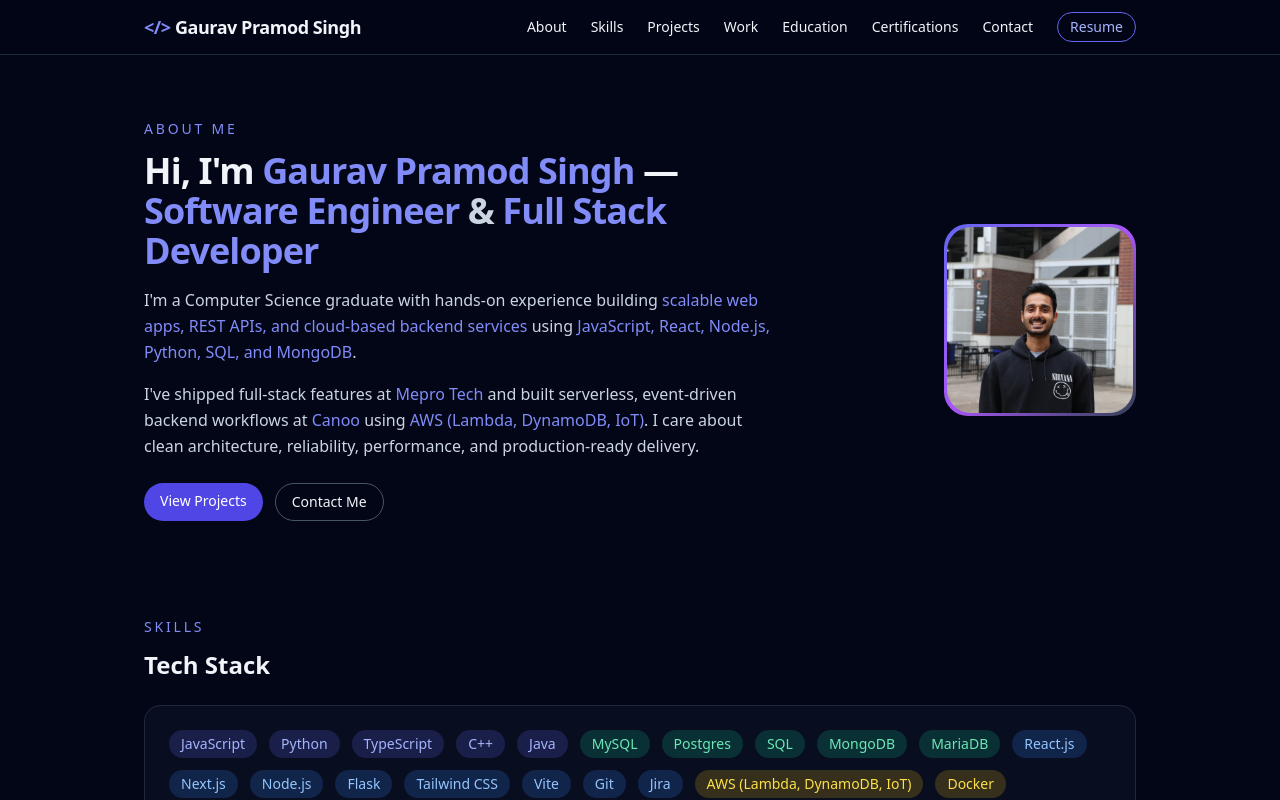
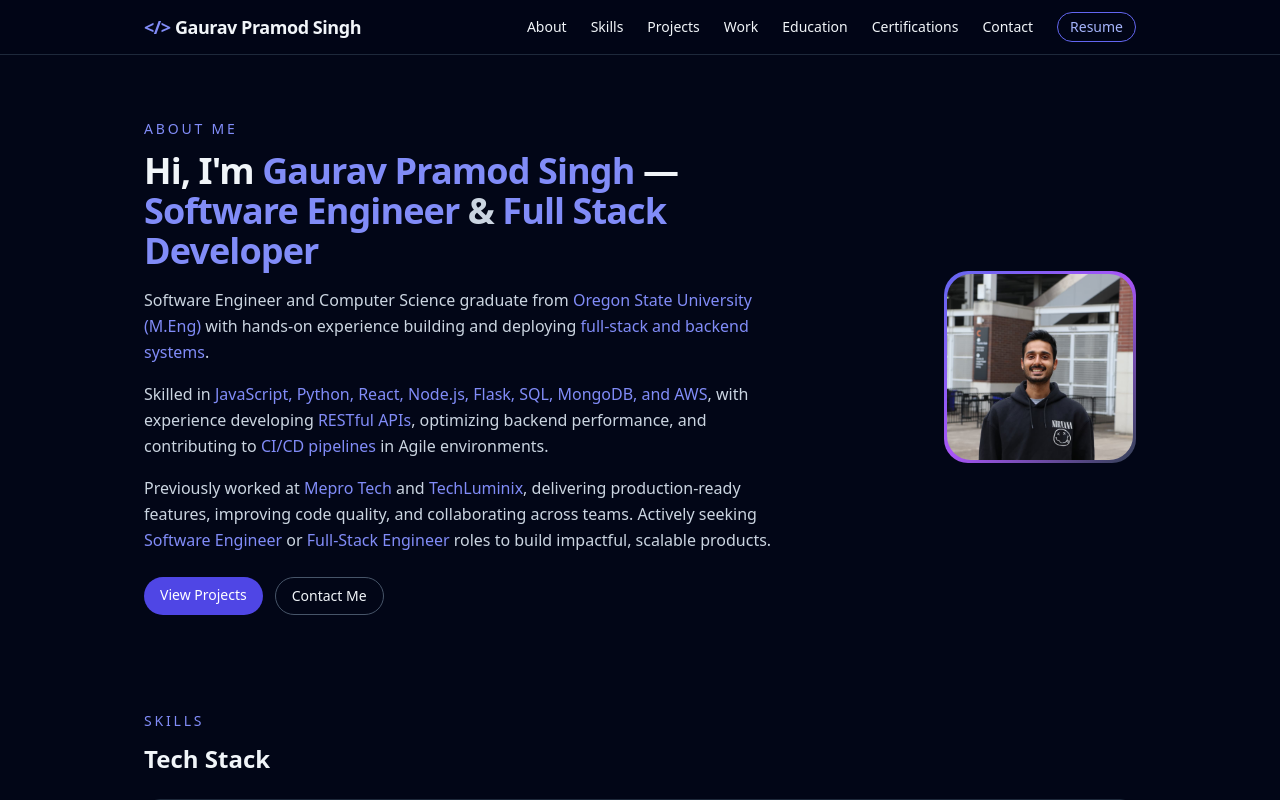
Before and after one commit to GPSingh476/Gaurav-Portfolio, a React (Vite) app: page / in a window 1280 px wide. Shown: the top 800 px of the page. Built offline with nearby package versions, Linux system fonts and the light colour scheme.

Commit message:
Update About section

```diff
--- a/src/components/sections/About.jsx
+++ b/src/components/sections/About.jsx
@@ -17,27 +17,43 @@ function About() {
           </h1>
 
           <p className="text-slate-300 leading-relaxed mb-4">
-            I&apos;m a Computer Science graduate with hands-on experience building{" "}
+            Software Engineer and Computer Science graduate from{" "}
             <span className="text-indigo-400 font-medium">
-              scalable web apps, REST APIs, and cloud-based backend services
+              Oregon State University (M.Eng)
             </span>{" "}
-            using{" "}
+            with hands-on experience building and deploying{" "}
             <span className="text-indigo-400 font-medium">
-              JavaScript, React, Node.js, Python, SQL, and MongoDB
+              full-stack and backend systems
             </span>
             .
           </p>
 
+          <p className="text-slate-300 leading-relaxed mb-4">
+            Skilled in{" "}
+            <span className="text-indigo-400 font-medium">
+              JavaScript, Python, React, Node.js, Flask, SQL, MongoDB, and AWS
+            </span>
+            , with experience developing{" "}
+            <span className="text-indigo-400 font-medium">RESTful APIs</span>,
+            optimizing backend performance, and contributing to{" "}
+            <span className="text-indigo-400 font-medium">CI/CD pipelines</span>{" "}
+            in Agile environments.
+          </p>
+
           <p className="text-slate-300 leading-relaxed mb-6">
-            I&apos;ve shipped full-stack features at{" "}
-            <span className="text-indigo-400 font-medium">Mepro Tech</span> and built
-            serverless, event-driven backend workflows at{" "}
-            <span className="text-indigo-400 font-medium">Canoo</span> using{" "}
+            Previously worked at{" "}
+            <span className="text-indigo-400 font-medium">Mepro Tech</span> and{" "}
+            <span className="text-indigo-400 font-medium">TechLuminix</span>,
+            delivering production-ready features, improving code quality, and
+            collaborating across teams. Actively seeking{" "}
             <span className="text-indigo-400 font-medium">
-              AWS (Lambda, DynamoDB, IoT)
-            </span>
-            . I care about clean architecture, reliability, performance, and
-            production-ready delivery.
+              Software Engineer
+            </span>{" "}
+            or{" "}
+            <span className="text-indigo-400 font-medium">
+              Full-Stack Engineer
+            </span>{" "}
+            roles to build impactful, scalable products.
           </p>
 
           <div className="flex flex-wrap gap-3">
```
